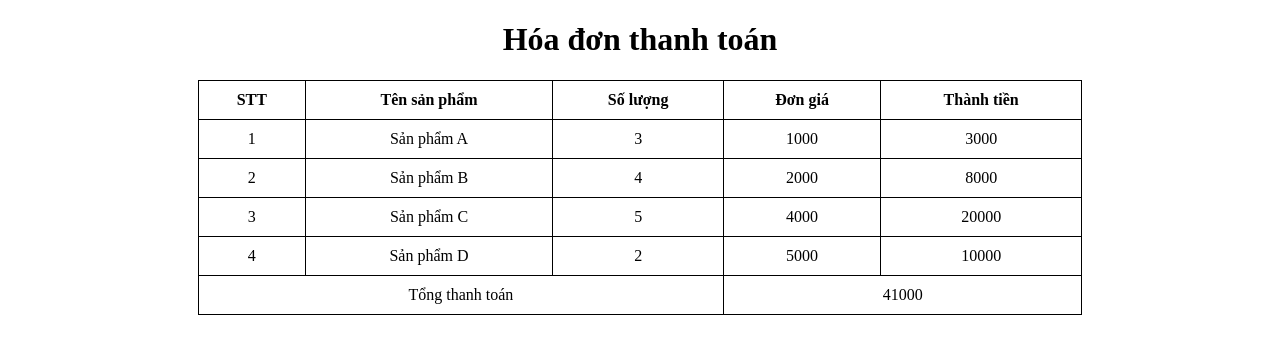
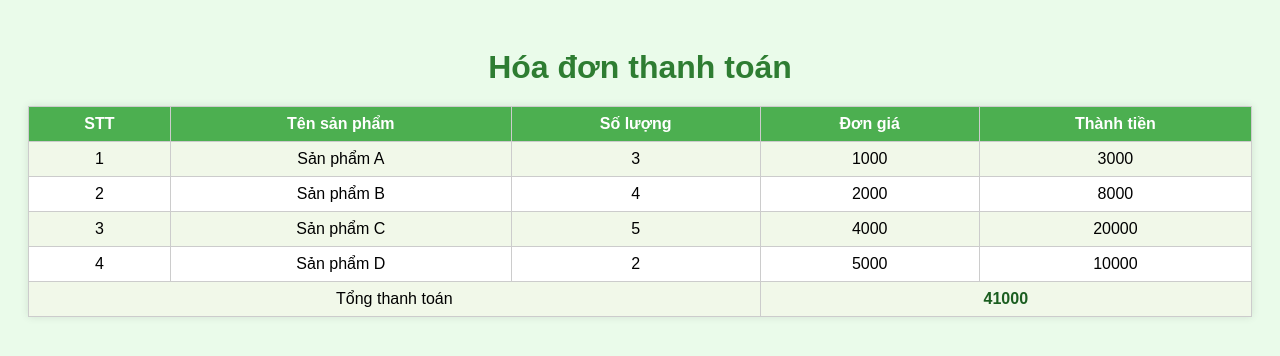
Before and after one commit to lethuydiem/my-project-da24tta-to1, a plain HTML site: page html/page4.html in a window 1280 px wide. Drawn offline with Linux system fonts and the light colour scheme.

Commit message:
Update files

```diff
--- a/css/style4.css
+++ b/css/style4.css
@@ -1,13 +1,32 @@
-td, th{
-  border: 1px solid black;
-  padding: 10px;
+body {
+  font-family: Arial, sans-serif;
+  background-color: #eafbea;
+  padding: 20px;
+}
+h1 {
+  text-align: center;
+  color: #2e7d32;
+  margin-bottom: 20px;
+}
+table {
+  width: 100%;
+  border-collapse: collapse;
+  background: #fff;
+  box-shadow: 0 0 8px rgba(0,0,0,0.1);
+}
+th, td {
+  border: 1px solid #ccc;
+  padding: 8px 12px;
   text-align: center;
 }
-table{
-  width: 70%;
-  border-collapse: collapse;
-  margin: 20px auto;
+th {
+  background-color: #4caf50;
+  color: white;
 }
-h1{
-  text-align: center;
+tr:nth-child(even) {
+  background-color: #f1f8e9;
 }
+#tong {
+  font-weight: bold;
+  color: #1b5e20;
+}
--- a/css/style5.css
+++ b/css/style5.css
@@ -1,9 +1,8 @@
 body {
   font-family: Arial, sans-serif;
-  background-color: #f2f2f2;
+  background-color: #f9f9f9;
   padding: 20px;
 }
-
 form {
   max-width: 400px;
   margin: auto;
@@ -12,18 +11,16 @@ form {
   border-radius: 8px;
   box-shadow: 0 0 8px rgba(0,0,0,0.1);
 }
-
 h2 {
   text-align: center;
-  color: #2c3e50;
+  color: #333;
 }
-
 label {
   display: block;
   margin-bottom: 5px;
   font-weight: bold;
+  color: #555;
 }
-
 input[type="number"] {
   width: 100%;
   padding: 6px;
@@ -31,27 +28,25 @@ input[type="number"] {
   border: 1px solid #ccc;
   border-radius: 4px;
 }
-
 button {
   display: block;
   width: 100%;
   padding: 8px;
   border: none;
   border-radius: 4px;
-  background-color: #3498db;
+  background-color: #4caf50;
   color: white;
   cursor: pointer;
 }
-
 button:hover {
-  background-color: #2980b9;
+  background-color: #388e3c;
 }
-
 #kq {
   margin-top: 15px;
   padding: 10px;
-  background: #ecf0f1;
+  background: #f5f5f5;
   border-radius: 4px;
-  font-family: monospace; /* để các số thẳng hàng */
+  font-family: monospace;
   line-height: 1.6;
+  color: #444;
 }
```
Also changed, not shown: css/style6.css (+6 -16 lines), index.html (+26 -0 lines).
